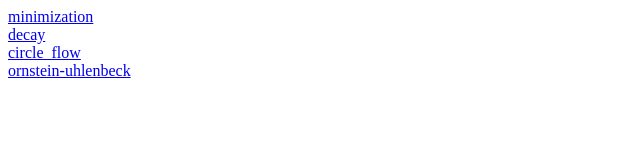
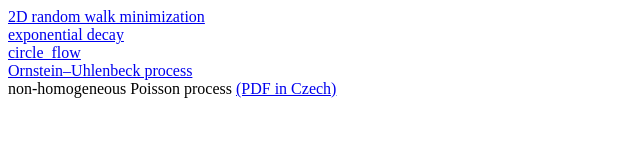
Before and after one commit to filouscience/stochastic_processes, a plain HTML site: page stochastic_processes.html in a window 1280 px wide. Shown: the whole page, without its empty margins (0-640 px from the left). Drawn offline with Linux system fonts and the light colour scheme.

Commit message:
add link to Poisson pdf

```diff
--- a/stochastic_processes.html
+++ b/stochastic_processes.html
@@ -1,5 +1,5 @@
-<!DOCTYPE html PUBLIC "-//W3C//DTD XHTML 1.0 Transitional//EN" "http://www.w3.org/TR/xhtml1/DTD/xhtml1-transitional.dtd">
-<html xmlns="http://www.w3.org/1999/xhtml">
+<!DOCTYPE html>
+<html>
   <head>
     <title>stochastic processes</title>
     <meta http-equiv="Content-Type" content="text/html; charset=ISO-8859-1" />
@@ -10,17 +10,20 @@
 
       <div id="whole">
 
-        <a href="minimization/minim.html">minimization</a>
-		<br />
+        <a href="minimization/minim.html">2D random walk minimization</a>
+        <br />
 
-		<a href="decay/decay.html">decay</a>
-		<br />
+        <a href="decay/decay.html">exponential decay</a>
+        <br />
 
-		<a href="circle_flow/circle_flow.html">circle_flow</a>
-		<br />
+        <a href="circle_flow/circle_flow.html">circle_flow</a>
+        <br />
 
-		<a href="ornstein-uhlenbeck/ou.html">ornstein-uhlenbeck</a>
-		<br />
+        <a href="ornstein-uhlenbeck/ou.html">Ornstein&ndash;Uhlenbeck process</a>
+        <br />
+
+        non-homogeneous Poisson process <a href="poisson_simulation/docs/poisson_process.pdf">(PDF in Czech)</a>
+        <br />
 
       </div>
 
```
